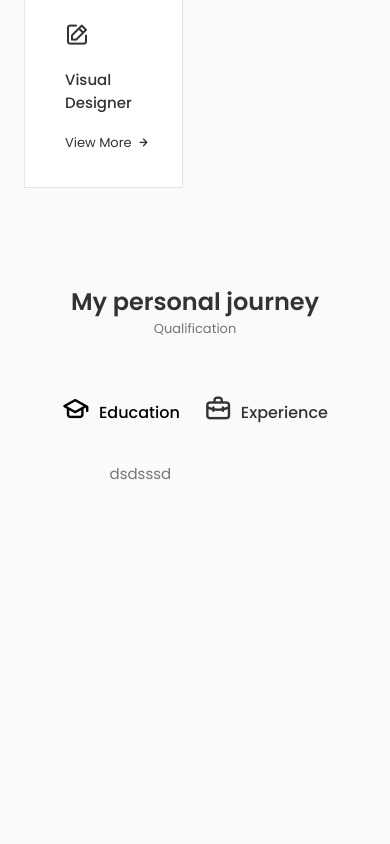
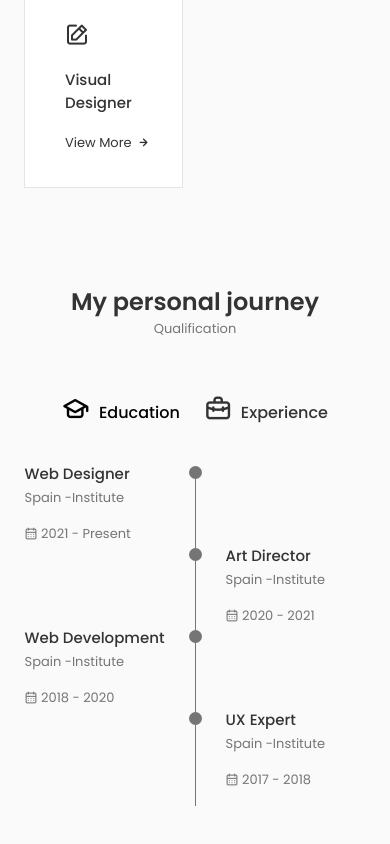
Before and after one commit to Thembek/portfolio-website, a React (Create React App) app: page / in a window 390 px wide. Shown: the part 2567-3411 px from the top of the page. Before the commit the page ends 3164 px from the top, so only its background shows below. Built offline with nearby package versions, Linux system fonts and the light colour scheme.

Commit message:
qualification commit

```diff
--- a/src/components/qualification/Qualification.jsx
+++ b/src/components/qualification/Qualification.jsx
@@ -16,17 +16,129 @@ const Qualification = () => {
 
         <div className="qualification__container container">
             <div className="qualification__tabs">
-                <div className="qualification__button qualification__active button--flex">
+                <div className={toggleState === 1 ? "qualification__button qualification__active button--flex" : "qualification__button button--flex"} onClick={() => toggleTab(1)}>
                     <i className="uil uil-graduation-cap qualification__icon"></i> Education
                 </div>
 
-                <div className="qualification__button button--flex">
+                <div className={toggleState === 2? "qualification__button qualification__active button--flex" :"qualification__button button--flex"} onClick={() => toggleTab(2)}>
                     <i className="uil uil-briefcase-alt qualification__icon"></i> Experience
                 </div>
             </div>
 
             <div className="qualification__sections">
-                dsdsssd
+                <div className={toggleState === 1 ? "qualifiication__content qualificatin__content-active" : "qualifiication__content"}>
+                    <div className="qualification__data">
+                        <div>
+                            <h3 className="qualification__title">Web Designer</h3>
+                            <span className="qualification__subtitle">Spain -Institute</span>
+                            <div className="qualification__calendar">
+                                <i className="uil uil-calendar-alt"></i> 2021 - Present
+                            </div>
+                        </div>
+
+                        <div>
+                            <span className="qualification__rounder"></span>
+                            <div className="qualification__line"></div>
+                        </div>
+                    </div>
+
+                    <div className="qualification__data">
+                        <div></div>
+
+                        <div>
+                            <span className="qualification__rounder"></span>
+                            <span className="qualification__line"></span>
+                        </div>
+                        <div>
+                            <h3 className="qualification__title">Art Director</h3>
+                            <span className="qualification__subtitle">Spain -Institute</span>
+                            <div className="qualification__calendar">
+                                <i className="uil uil-calendar-alt"></i> 2020 - 2021
+                            </div>
+                        </div>
+                    </div>
+
+                    <div className="qualification__data">
+                        <div>
+                            <h3 className="qualification__title">Web Development</h3>
+                            <span className="qualification__subtitle">Spain -Institute</span>
+                            <div className="qualification__calendar">
+                                <i className="uil uil-calendar-alt"></i> 2018 - 2020
+                            </div>
+                        </div>
+
+                        <div>
+                            <span className="qualification__rounder"></span>
+                            <div className="qualification__line"></div>
+                        </div>
+                    </div>
+
+                    <div className="qualification__data">
+                        <div></div>
+
+                        <div>
+                            <span className="qualification__rounder"></span>
+                            <span className="qualification__line"></span>
+                        </div>
+                        <div>
+                            <h3 className="qualification__title">UX Expert</h3>
+                            <span className="qualification__subtitle">Spain -Institute</span>
+                            <div className="qualification__calendar">
+                                <i className="uil uil-calendar-alt"></i> 2017 - 2018
+                            </div>
+                        </div>
+                    </div>
+
+                </div>
+
+                <div className={toggleState === 2 ? "qualifiication__content qualificatin__content-active" :"qualifiication__content"}>
+                    <div className="qualification__data">
+                        <div>
+                            <h3 className="qualification__title">Product Designer</h3>
+                            <span className="qualification__subtitle">Microsoft - Spain</span>
+                            <div className="qualification__calendar">
+                                <i className="uil uil-calendar-alt"></i> 2021 - Present
+                            </div>
+                        </div>
+
+                        <div>
+                            <span className="qualification__rounder"></span>
+                            <div className="qualification__line"></div>
+                        </div>
+                    </div>
+
+                    <div className="qualification__data">
+                        <div></div>
+
+                        <div>
+                            <span className="qualification__rounder"></span>
+                            <span className="qualification__line"></span>
+                        </div>
+                        <div>
+                            <h3 className="qualification__title">UX Designer</h3>
+                            <span className="qualification__subtitle">Apple Inc - Spain</span>
+                            <div className="qualification__calendar">
+                                <i className="uil uil-calendar-alt"></i> 2020 - 2021
+                            </div>
+                        </div>
+                    </div>
+
+                    <div className="qualification__data">
+                        <div>
+                            <h3 className="qualification__title">Web Designer</h3>
+                            <span className="qualification__subtitle">Figma - Spain</span>
+                            <div className="qualification__calendar">
+                                <i className="uil uil-calendar-alt"></i> 2018 - 2020
+                            </div>
+                        </div>
+
+                        <div>
+                            <span className="qualification__rounder"></span>
+                            <div className="qualification__line"></div>
+                        </div>
+                    </div>
+
+                </div>
             </div>
         </div>
        </section>
--- a/src/components/qualification/qualification.css
+++ b/src/components/qualification/qualification.css
@@ -99,7 +99,7 @@
   }
 
   @media screen and (max-width: 576px){
-    .qualificatin__sections{
+    .qualification__sections{
         grid-template-columns: initial;
     }
 
```
